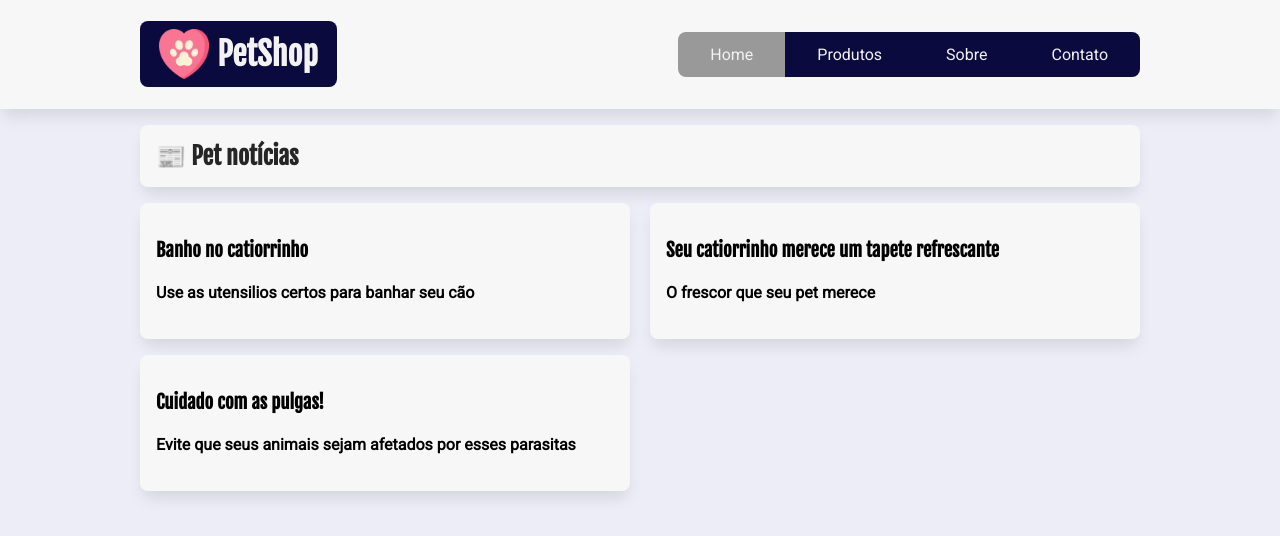
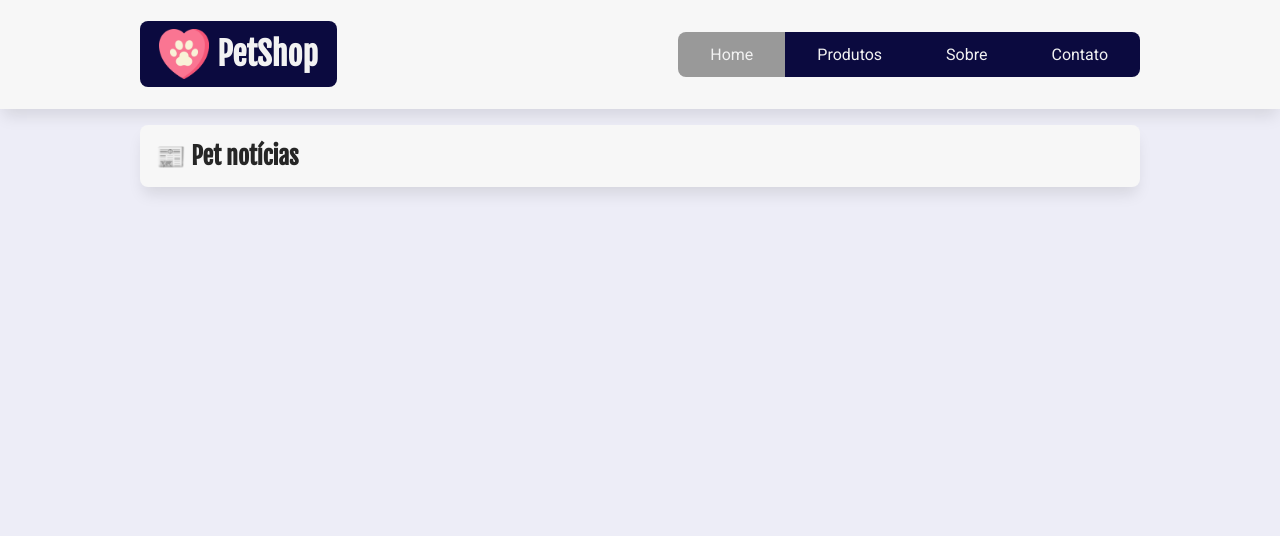
Before and after one commit to IgnacioNeto/petshop-ignacio, a React (Create React App) app: page / in a window 1280 px wide. Shown: the top 536 px of the page. Built offline with nearby package versions, Linux system fonts and the light colour scheme; data requests are answered from the project's data file.

Commit message:
Configuração acesso a API
Configuração acesso a API

```diff
--- /dev/null
+++ b/db.json
@@ -0,0 +1,71 @@
+{
+  "categorias": [
+    {
+      "id": 1,
+      "nome": "bem-estar"
+    },
+    {
+      "id": 2,
+      "nome": "comportamento"
+    }
+  ],
+  "posts": [
+    {
+      "id": 1,
+      "titulo": "Banhoooo no catiorrinho",
+      "subtitulo": "Use as utensilios certos para banhar seu cão",
+      "descricao": "Banhos regulares mantém os pelos e pele de seu cachorro limpa, renovada e saudável. O processo de ensaboar e escovar remove resíduos de pelos e peles que já estão mortas, providenciando um maior respiro da pele de seu cachorro",
+      "categoria": "bem-estar"
+    },
+    {
+      "id": 2,
+      "titulo": "Seu catiorrinho merece um tapete refrescante",
+      "subtitulo": "O frescor que seu pet merece",
+      "descricao": "O produto é um colchonete de nylon, recheado com espuma e gel (não tóxico), que promete refrescar os bichos. O gel interno é ativado com o peso e a pressão do animal, ou seja, começa a funcionar quando o pet está sobre ele. O tapete promete baixar a temperatura entre 6ºC e 10°C em relação à registrada no ambiente.",
+      "categoria": "bem-estar"
+    },
+    {
+      "id": 3,
+      "titulo": "Cuidado com as pulgas!",
+      "subtitulo": "Evite que seus animais sejam afetados por esses parasitas",
+      "descricao": "Para prevenir que o seu pet seja infestado, coleiras e sprays anti-pulgas e carrapatos são boas opções. Procure uma clínica veterinária para saber qual é a melhor escolha para o seu animal, de acordo com o porte, tipo de pelo e idade. Os sprays precisam ser reforçados a cada 30 dias para que o efeito seja mantido.",
+      "categoria": "bem-estar"
+    },
+    {
+      "id": 4,
+      "titulo": "Uma onda de pets estressados",
+      "subtitulo": "Você está triste, doente ou nervoso, e o pet acaba imitando o seu comportamento",
+      "descricao": "Atenção e carinho. A primeira coisa que você deve saber, caso ainda não tenha adotado um pet, é que ele demanda tempo, atenção e carinho. Essas são as coisas mais importantes que você precisa ter em mente! Não se esqueça das brincadeiras! A interação com o dono também é fundamental para o bem-estar do pet. Por isso, além de oferecer brinquedos, procure brincar com o cão lançando bolinhas, brincando de esconde-esconde, etc., Evite deixar o bichinho sozinho por muito tempo.",
+      "categoria": "comportamento"
+    },
+    {
+      "id": 5,
+      "titulo": "Como deixar seu pet mais corajoso?",
+      "subtitulo": "A interação é o fator decisivo nesse aprendizado",
+      "descricao": "Uma dica essencial de como acalmar um cachorro medroso é associar a situação de medo com um agrado: um petisco, um carinho ou uma brincadeira. Dessa forma, pouco a pouco, a memória do pet vai se acostumar com aquela situação e ele vai se sentir mais confortável e confiante. Fique por perto mas não force a interação.",
+      "categoria": "comportamento"
+    },
+    {
+      "id": 6,
+      "titulo": "Por que os gatos ronronam?",
+      "subtitulo": "Ronronar é um ruído de aviso",
+      "descricao": "As investigações científicas anteriores mostraram que os gatos não ronronam apenas quando estão felizes, mas também quando estão angustiados ou estão com medo. Ronronar é um mecanismo de defesa que têm e uma maneira de manter a calma em situações estressantes.",
+      "categoria": "comportamento"
+    },
+    {
+      "id": 7,
+      "titulo": "Como fazer o gato obedecer?",
+      "subtitulo": "Sim! Se ele fez tudo direitinho merece um agrado",
+      "descricao": "Para fazer o seu gato te obedecer, a maneira correta e também a mais efetiva, é criar uma rotina de recompensas para as atitudes corretas dele e de repreensão para aquelas que são desagradáveis. Assim, se o seu gato for obediente, recompense-o com petiscos ou carinho.",
+      "categoria": "comportamento"
+    },
+    {
+      "id": 8,
+      "titulo": "Tartaruga: Um pet fácil de cuidar!",
+      "subtitulo": "A alimentação da tartaruga é simples e fácil de encontrar",
+      "descricao": "A dieta deve contar com a ingestão de ração, frutas e vegetais como cenouras, maças e mamão, além de feijão verde e espinafre. Outro complemento essencial para a manutenção da proteína é a ingestão de tenébrios vivos ou desidratados. O normal é que um animal jovem coma mais carne, mas passe a preferir frutas e legumes quando for ficando idoso. A alimentação deve ser composta por aproximadamente 80% a 90% de legumes e flores e somente 10% a 20% de frutas.",
+      "categoria": "bem-estar"
+    }
+  ],
+  "contatos": []
+}
--- a/package.json
+++ b/package.json
@@ -15,7 +15,8 @@
     "start": "react-scripts start",
     "build": "react-scripts build",
     "test": "react-scripts test",
-        "eject": "react-scripts eject"
+    "eject": "react-scripts eject",
+    "api": "json-server --watch db.json --port 2112"
   },
   "eslintConfig": {
     "extends": [
--- /dev/null
+++ b/src/api/servidor-api.js
@@ -0,0 +1,3 @@
+const porta = "2112";
+const serverApi = `http://localhost:${porta}`;
+export default serverApi;
--- a/src/components/ListaPosts/ListaPosts.jsx
+++ b/src/components/ListaPosts/ListaPosts.jsx
@@ -1,37 +1,26 @@
+import servidorApi from "../../api/servidor-api";
 import estilos from "./ListaPosts.module.css";
 import Artigo from "./Artigo";
+import serverApi from "../../api/servidor-api";
 
 const ListaPosts = () => {
-  const posts = [
-    {
-      id: 1,
-      titulo: "Banho no catiorrinho",
-      subtitulo: "Use as utensilios certos para banhar seu cão",
-      descricao:
-        "Banhos regulares mantém os pelos e pele de seu cachorro limpa, renovada e saudável. O processo de ensaboar e escovar remove resíduos de pelos e peles que já estão mortas, providenciando um maior respiro da pele de seu cachorro",
-      categoria: "bem-estar",
-    },
-    {
-      id: 2,
-      titulo: "Seu catiorrinho merece um tapete refrescante",
-      subtitulo: "O frescor que seu pet merece",
-      descricao:
-        "O produto é um colchonete de nylon, recheado com espuma e gel (não tóxico), que promete refrescar os bichos. O gel interno é ativado com o peso e a pressão do animal, ou seja, começa a funcionar quando o pet está sobre ele. O tapete promete baixar a temperatura entre 6ºC e 10°C em relação à registrada no ambiente.",
-      categoria: "bem-estar",
-    },
-    {
-      id: 3,
-      titulo: "Cuidado com as pulgas!",
-      subtitulo: "Evite que seus animais sejam afetados por esses parasitas",
-      descricao:
-        "Para prevenir que o seu pet seja infestado, coleiras e sprays anti-pulgas e carrapatos são boas opções. Procure uma clínica veterinária para saber qual é a melhor escolha para o seu animal, de acordo com o porte, tipo de pelo e idade. Os sprays precisam ser reforçados a cada 30 dias para que o efeito seja mantido.",
-      categoria: "bem-estar",
-    },
-  ];
+  console.log(servidorApi);
+  const postsTemp = [];
+
+  const getPosts = async () => {
+    try {
+      const resposta = await fetch(`${serverApi}/posts`);
+      const dados = await resposta.json();
+      console.log(dados);
+    } catch (error) {
+      console.log("Deu ruim!" + error.message);
+    }
+  };
+  getPosts();
 
   return (
     <div className={estilos.lista_posts}>
-      {posts.map(({ id, titulo, subtitulo }) => (
+      {postsTemp.map(({ id, titulo, subtitulo }) => (
         <Artigo key={id} titulo={titulo} subtitulo={subtitulo}></Artigo>
       ))}
     </div>
```
Also changed, not shown: 1 other file (tests, documents, lock files or other folders). Lines whose indentation alone changed are shown as unchanged.
